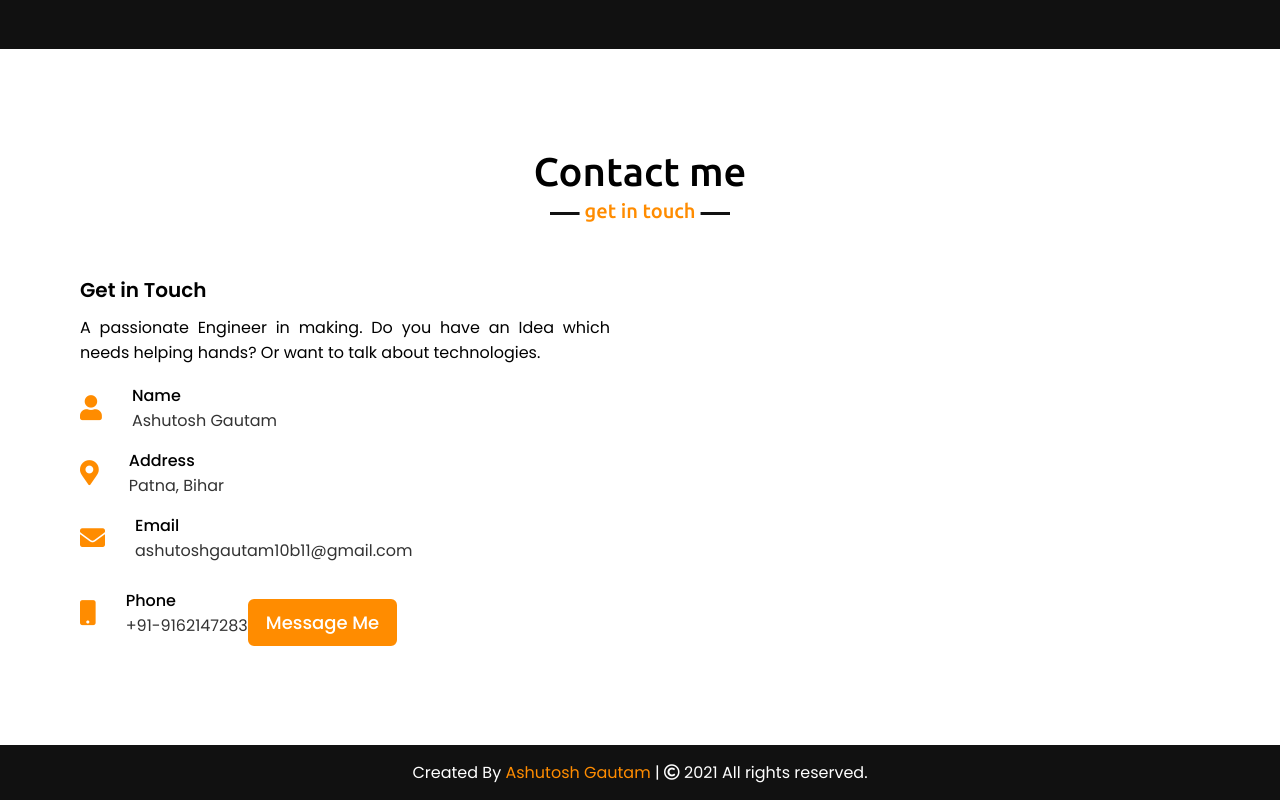
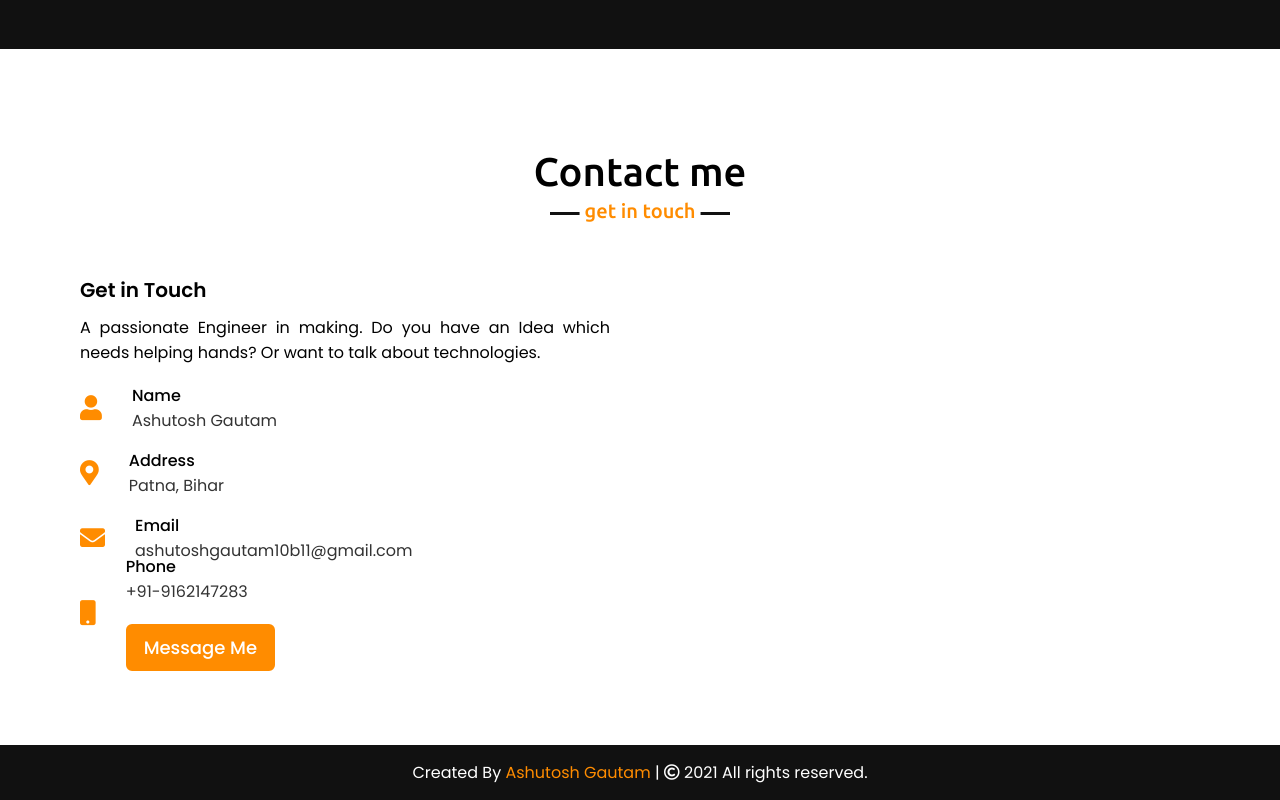
Before and after one commit to ashutoshgautams/Ashutosh-Gautam-Portfolio-, a plain HTML site: page index.html in a window 1280 px wide. Shown: the part 3375-4175 px from the top of the page. Drawn offline with nearby package versions, Linux system fonts and the light colour scheme.

Commit message:
Update index.html

```diff
--- a/index.html
+++ b/index.html
@@ -230,8 +230,9 @@
                         <div class="info">
                             <div class="head">Phone</div>
                             <div class="sub-title">+91-9162147283</div>
+                            <p> <div> <a href="mailto:ashutoshgautam10b11@gmail.com">Message Me</a></div></p>
                         </div>
-                        <div> <a href="mailto:ashutoshgautam10b11@gmail.com">Message Me</a></div>
+
                     </div>
                 </div>
                 </div>
```
